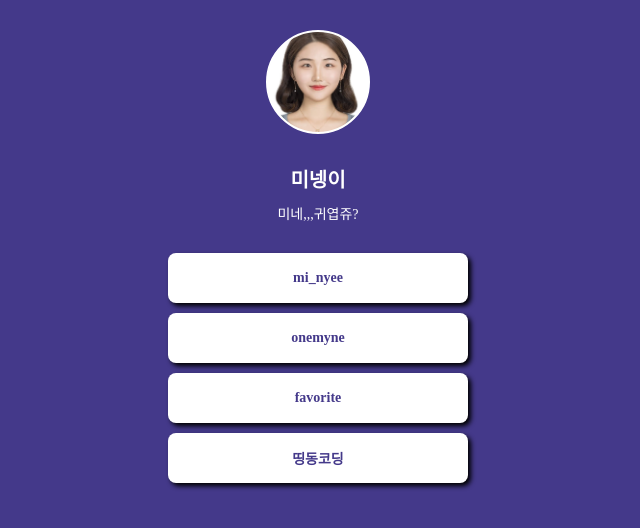
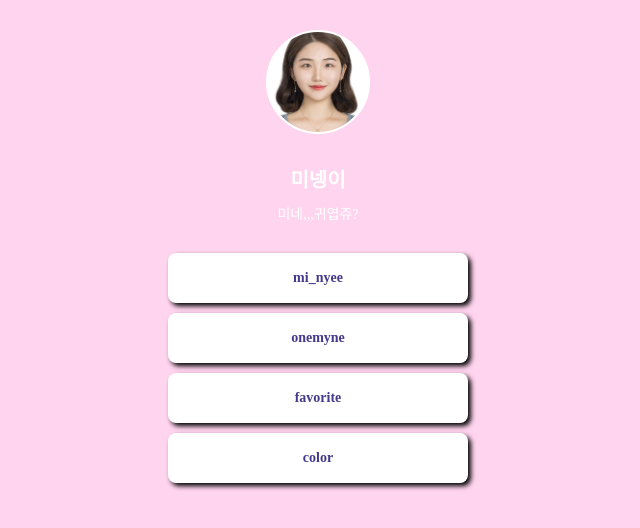
Before and after one commit to hanminhye/mypage, a plain HTML site: page index.html in a window 1280 px wide. Shown: the whole page, without its empty margins (322-962 px from the left). Drawn offline with Linux system fonts and the light colour scheme; a web font is replaced by a local one.

Commit message:
Update index.html

```diff
--- a/index.html
+++ b/index.html
@@ -3,7 +3,7 @@
 <head>
     <meta property="og:title" content="미넹이 - 프로필 링크">
     <meta property="og:description" content="기요미넹이의 몽글몽글 세상">
-    <meta property="og:image" content="KakaoTalk_20220117_123647189.jpg">
+    <meta property="og:image" content="미넹이.jpg">
     <script type="text/javascript" src="https://s3.ap-northeast-2.amazonaws.com/materials.spartacodingclub.kr/free/sparta.js"></script>
     <title>르탄이 - 프로필 링크</title>
     <style>
@@ -12,7 +12,7 @@
             font-family: "Pretendard",serif;
         }
       body {
-        background-color: #44398A;
+        background-color: #ffd4ef;
         }
         .profile {
             width: 100px;
@@ -85,7 +85,7 @@
         <a target="_blank" href="https://www.instagram.com/mi_nyee/">mi_nyee</a>
         <a target="_blank" href="https://www.instagram.com/onemyne/">onemyne</a>
         <a target="_blank" href="https://www.youtube.com/watch?v=7iXYVOJTGsI">favorite</a>
-        <a target="_blank" href="https://ddingdong.spartacodingclub.kr/">띵동코딩</a>
+        <a target="_blank" href="https://www.pinterest.co.kr/pin/581879214367932511/">color</a>
     </div>
 
 </body>
```
